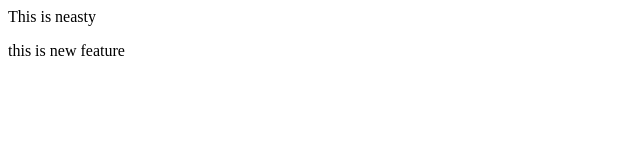
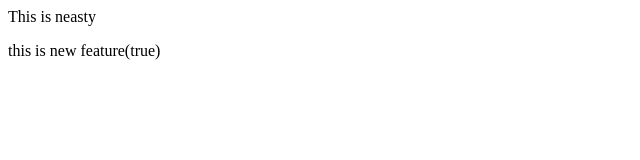
Before and after one commit to Slambot01/localrepo, a plain HTML site: page index.html in a window 1280 px wide. Shown: the full height of the page, 0-640 px from the left. Drawn offline with Linux system fonts and the light colour scheme.

Commit message:
new true added

```diff
--- a/index.html
+++ b/index.html
@@ -1,2 +1,2 @@
 <p>This is neasty</p>
-<p>this is new feature</p>
+<p>this is new feature(true)</p>
```
